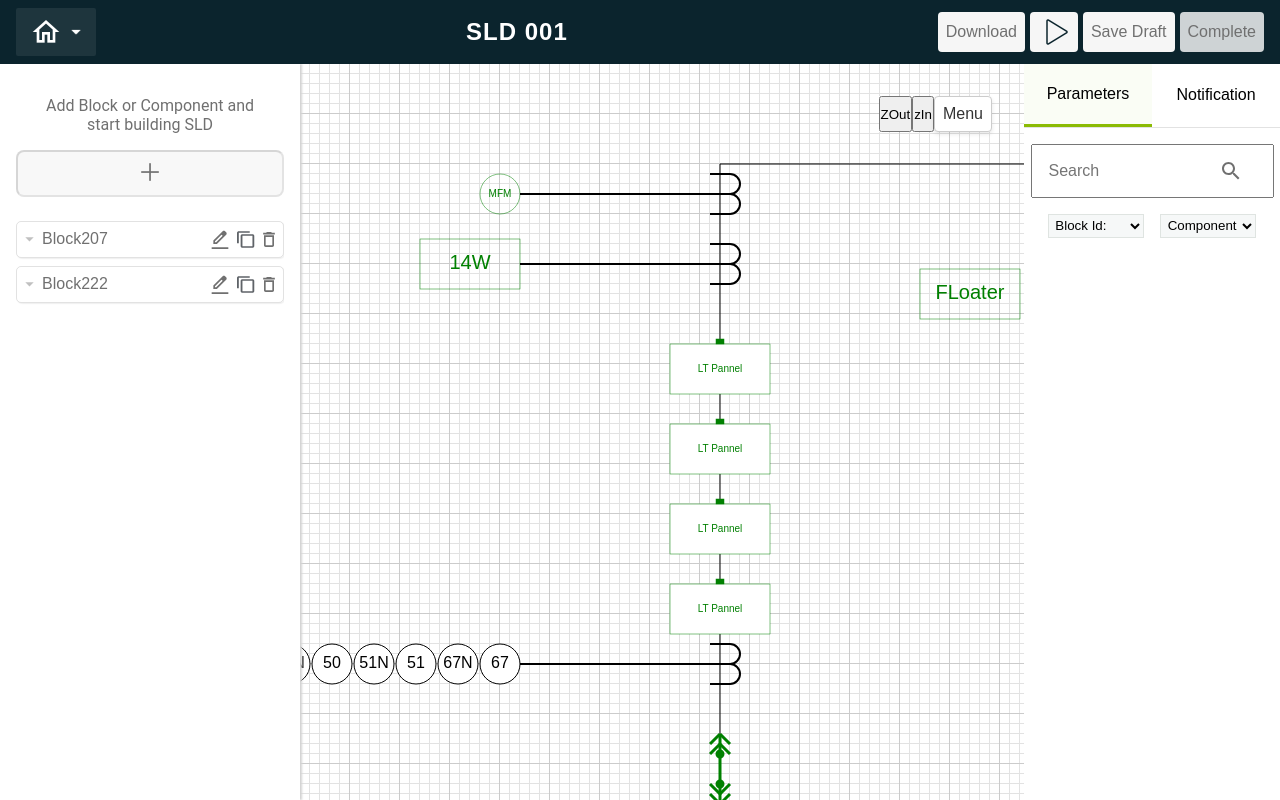
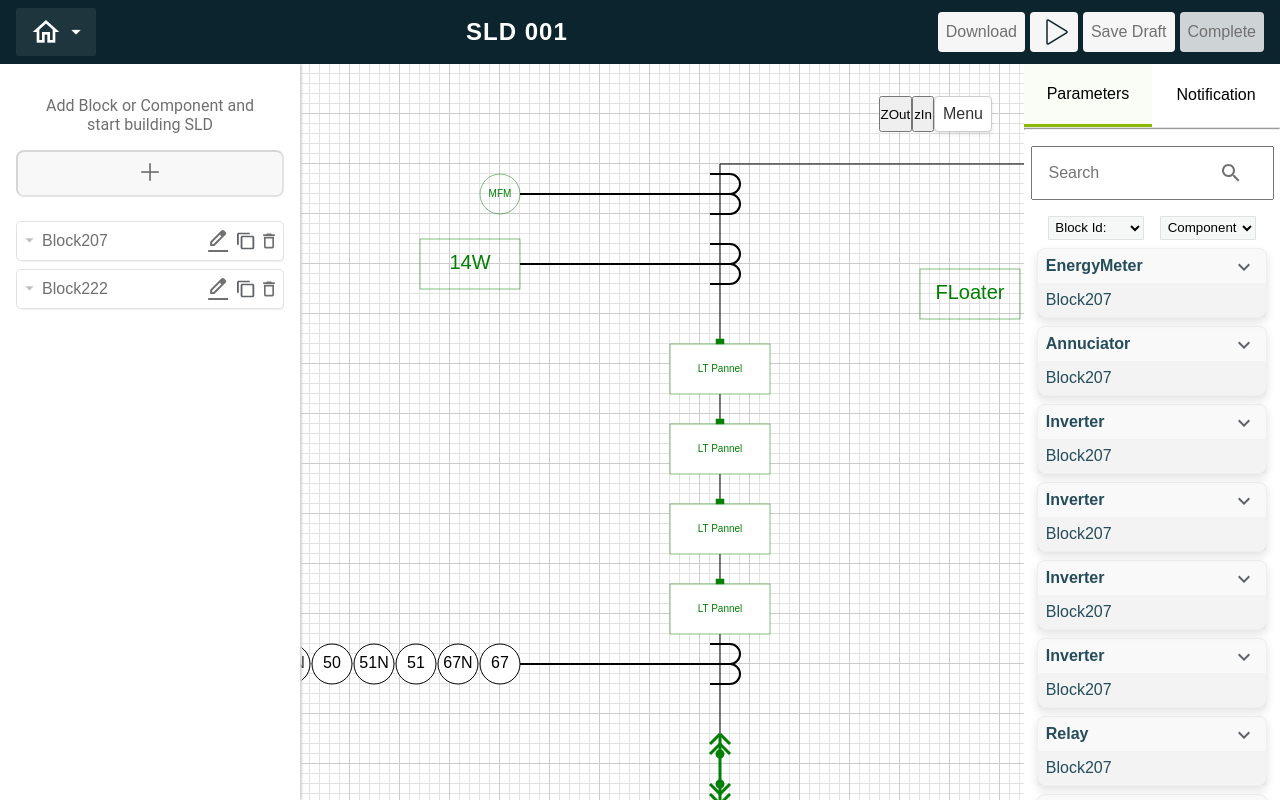
Before and after one commit to Jayant061/mahindra-drawio, a React (Vite) app: page /playground in a window 1280 px wide. Built offline with nearby package versions, Linux system fonts and the light colour scheme.

Commit message:
RightBar Implemented without API and Notifications

```diff
--- a/src/Components/Leftbar/Leftbar.tsx
+++ b/src/Components/Leftbar/Leftbar.tsx
@@ -3,7 +3,7 @@ import "./Leftbar.css"
 import plusIcon from "../../assets/plus.png"
 import CreateBlock from './CreateBlock/CreateBlock'
 import CreateComponent from './CreateComponent/CreateComponent'
-import BlockCard from '../BlockCard/BlockCard'
+import BlockCard from './BlockCard/BlockCard'
 
 import json from '../../jsonFiles/shapes3.json'
 
--- /dev/null
+++ b/src/Components/RightBar/BlockCard/BlockCard.css
@@ -0,0 +1,72 @@
+.blockCardDiv {
+    width: 90%;
+    border: 1px solid #70707014;
+    border-radius: 0.5em;
+    box-shadow: 0px 4px 8px 0px #70707033;
+    background-color: #7070700A;
+    color: #254C5A;
+
+    .componentName {
+        padding: 0.5em 1em 0.5em 0.5em;
+        display: flex;
+        justify-content: space-between;
+        font-weight: bold;
+
+        /* .buttonDiv{
+            :hover{
+                background-color: gray;
+                border-radius: 50%;
+                height: 0.9rem;
+                width: 0.9rem;
+            }
+        } */
+
+        .toggleBtn{
+            transform: rotate(180deg);
+            transition: 0.1s ease-out;
+            /* :hover{
+                background-color: gray;
+                border-radius: 50%;
+                height: 0.9rem;
+                width: 0.9rem;
+            } */
+        }
+    }
+
+    .blockName {
+        width: 100%;
+        padding: 0.5em;
+        background-color: #7070700D;
+    }
+
+    .hidestatusList{
+        height: 0;
+        overflow: hidden;
+    }
+
+
+    .showstatusList {
+        display: flex;
+        flex-direction: column;
+        align-items: center;
+        justify-content: center;
+        gap: 0.2em;
+        background-color: #7070700A;
+        .status {
+            display: flex;
+            justify-content: space-between;
+            background-color: white;
+            width: 90%;
+            padding: 0.1em 0.3em;
+            border: 1px solid #70707014;
+            /* .dot {
+                height: 1rem;
+                width: 1rem;
+                background-color: #bbb;
+                border-radius: 50%;
+                display: inline-block;
+                border: 2px solid #707070CC;
+              } */
+        }
+    }
+}
--- /dev/null
+++ b/src/Components/RightBar/BlockCard/BlockCard.tsx
@@ -0,0 +1,69 @@
+import React, { useState } from 'react';
+import { SLD, Assets } from '../../../models/Shape';
+import DropDownIcon from '../../../assets/MainPageIcons/DropDownLine.svg';
+import './BlockCard.css';
+
+interface BlockCardProps {
+    name: string;
+    element: Assets;
+}
+
+const BlockCard = ({ name, element }: BlockCardProps) => {
+    const [isDown, setIsDown] = useState(false);
+    const [color, setColor] = useState(true);
+
+    const toggleDropDown = () => {
+        setIsDown(prev => !prev);
+    };
+
+    const dot = {
+        height: "1rem",
+        width: "1rem",
+        backgroundColor: color ? "#17B51D" : "#C7413A",
+        borderRadius: "50%",
+        display: "inline-block",
+        border: "2px solid #707070CC"
+    };
+
+    return (
+        <div className="blockCardDiv">
+            <div className="componentName">
+                {element.name}
+                <div
+                    className={!isDown ? "buttonDiv" : "buttonDiv toggleBtn"}
+                    onClick={toggleDropDown}
+                >
+                    <img src={DropDownIcon} alt="down" />
+                </div>
+            </div>
+            <div className="blockName">
+                {name}
+            </div>
+            <div className={isDown ? "showstatusList" : "hidestatusList"}>
+                <div className="status">
+                    <p>asdf</p>
+                    <span
+                        style={dot}
+                        onClick={() => setColor(prev => !prev)}
+                    />
+                </div>
+                <div className="status">
+                    <p>asdf</p>
+                    <span
+                        style={dot}
+                        onClick={() => setColor(prev => !prev)}
+                    />
+                </div>
+                <div className="status">
+                    <p>asdf</p>
+                    <span
+                        style={dot}
+                        onClick={() => setColor(prev => !prev)}
+                    />
+                </div>
+            </div>
+        </div>
+    );
+};
+
+export default BlockCard;
--- a/src/Components/RightBar/RightBar.css
+++ b/src/Components/RightBar/RightBar.css
@@ -2,6 +2,7 @@
     display: flex;
     flex-direction: column;
     width: 100%;
+
     .navPanel{
         display: flex;
         flex-direction: row;
@@ -50,6 +51,16 @@
                     border: 1px solid #C9D2CB80
                 }
             }
+            .assetList{
+                display: flex;
+                flex-direction: column;
+                align-items: center;
+                padding: 0.5em 0;
+                gap: 0.5em;
+                height: 70vh;
+                width: 100%;
+                overflow: auto;
+            }
         }
     }
 }
--- a/src/Components/RightBar/RightBar.tsx
+++ b/src/Components/RightBar/RightBar.tsx
@@ -2,6 +2,10 @@ import React, { useState } from 'react'
 import SearchIcon from '../../assets/HomePageIcons/Search.svg'
 
 import './RightBar.css'
+
+import json from '../../jsonFiles/shapes3.json'
+import BlockCard from './BlockCard/BlockCard'
+
 
 const RightBar = () => {
   const [isParamterNav, setIsParameterNav] = useState<boolean>(true);
@@ -19,6 +23,7 @@ const RightBar = () => {
           <p>Notification</p>
         </div>
       </div>
+      <hr />
       <div className="navDiv">
         {
           isParamterNav &&
@@ -60,7 +65,15 @@ const RightBar = () => {
               </select>
             </div>
             <div className="assetList">
-
+              {json.blocks.map((block) => {
+                return <>
+                {
+                  block.elements.map((element) => {
+                    return <BlockCard name={block.name} element={element}/>
+                  })
+                }
+                </>
+              })}
             </div>
           </div>
         }
```
Also changed, not shown: src/Components/Leftbar/BlockCard/BlockCard.tsx (renamed from src/Components/BlockCard/BlockCard.tsx, +6 -6 lines), src/Components/Leftbar/BlockCard/BlockCard.css (renamed from src/Components/BlockCard/BlockCard.css), src/assets/MainPageIcons/DropDownLine.svg (added).
